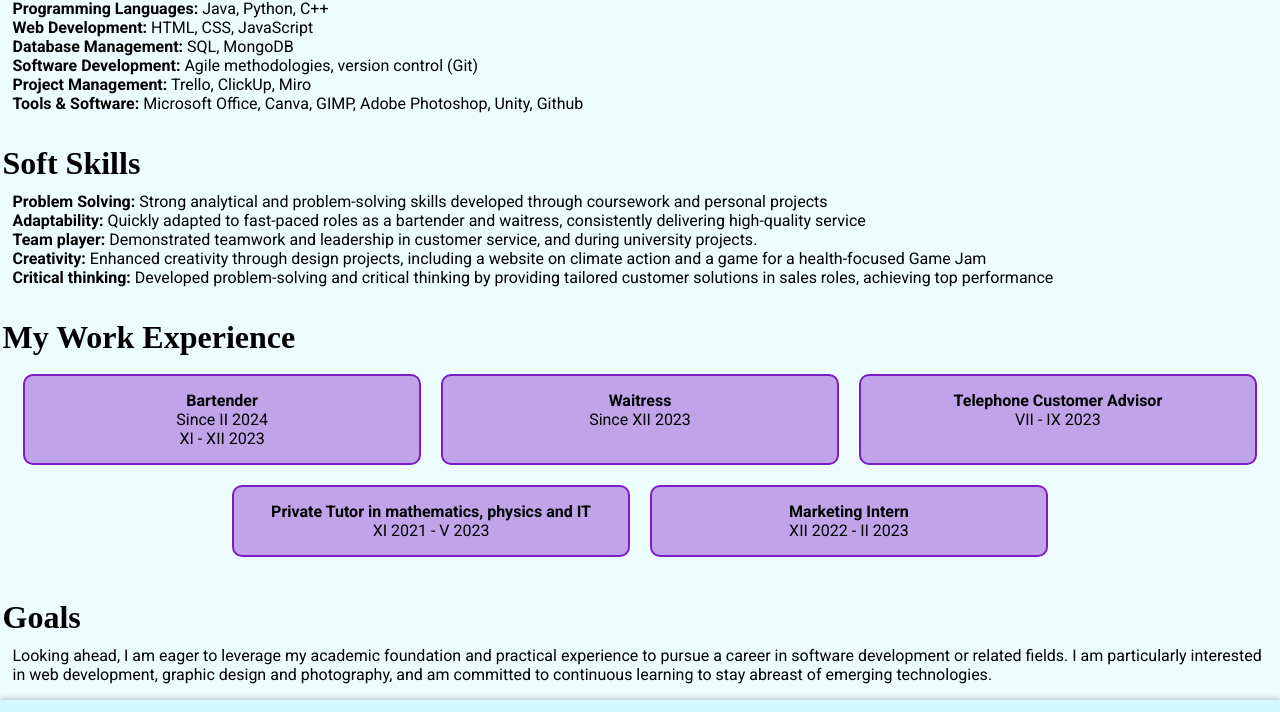
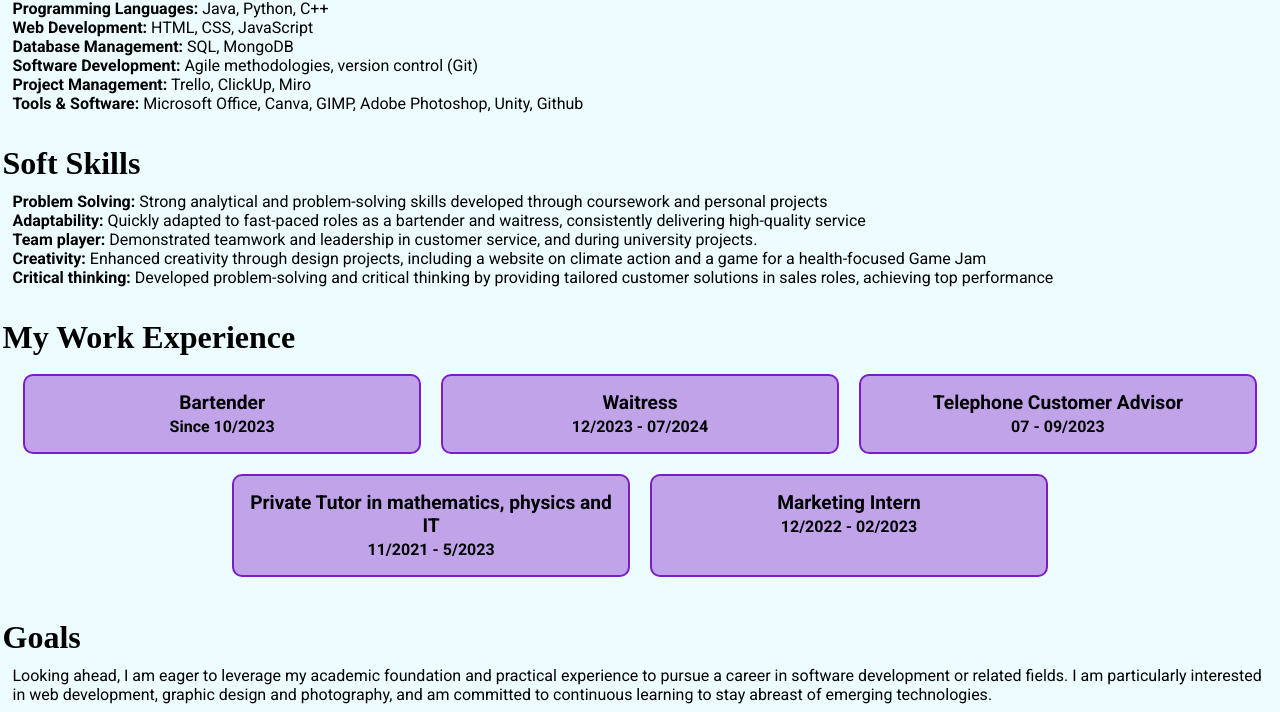
Before and after one commit to frajdzia/portfolio, a plain HTML site: page index.html in a window 1280 px wide. Shown: the part 1699-2411 px from the top of the page. Drawn offline with Linux system fonts and the light colour scheme; a web font is replaced by a local one.

Commit message:
work experience cards update

```diff
--- a/index.html
+++ b/index.html
@@ -132,24 +132,23 @@
                 <ul class="content_list">
                     <li class="content_item" id="work_experience">
                                     <b>Bartender</b><br>
-                                    Since II 2024<br>XI - XII 2023
+                                    <time datetime="2023-10">Since 10/2023</time>
                     </li>
                     <li class="content_item" id="work_experience">
                                     <b>Waitress</b><br>
-                                    Since XII 2023
+                                    <time datetime="2023-12">12/2023 - 07/2024</time>
                     </li>
                     <li class="content_item" id="work_experience">
                                     <b>Telephone Customer Advisor</b><br>
-                                    VII - IX 2023
+                                    <time datetime="2023-07">07 - 09/2023</time>
                     </li>
                     <li class="content_item" id="work_experience">
-                                    <b>Private Tutor in mathematics, physics and
-                                        IT</b><br>
-                                    XI 2021 - V 2023
+                                    <b>Private Tutor in mathematics, physics and IT</b><br>
+                                    <time datetime="2023-05">11/2021 - 5/2023</time>
                     </li>
                     <li class="content_item" id="work_experience">
                                     <b>Marketing Intern</b><br>
-                                    XII 2022 - II 2023
+                                    <time datetime="2023-02">12/2022 - 02/2023</time>
                     </li>
                 </ul>
             </div>
@@ -157,12 +156,10 @@
             <h3>Goals</h3>
             <p>Looking ahead, I am eager to
                 leverage my academic foundation and practical
-                experience to pursue a
-                career in software development or related fields. I am
+                experience to pursue a career in software development or related fields. I am
                 particularly interested in web development, graphic
                 design and photography, and am committed to continuous learning
-                to stay abreast of
-                emerging technologies.</p>
+                to stay abreast of emerging technologies.</p>
 
         </main>
         <footer>
--- a/styles.css
+++ b/styles.css
@@ -10,7 +10,7 @@ body {
     padding: 0;
 }
 
-time {font-weight: bold;}
+time {font-weight: bold;font-size:1rem;}
 
 .side_margins{
   margin: 5px auto;
@@ -144,6 +144,7 @@ p {  margin: 10px;}
 
 #work_experience {
   text-align: center;
+  font-size:1.2rem;
   padding:15px;
   background-color: rgba(122, 29, 199, 0.4);
   transition-duration: 0.3s;
```
